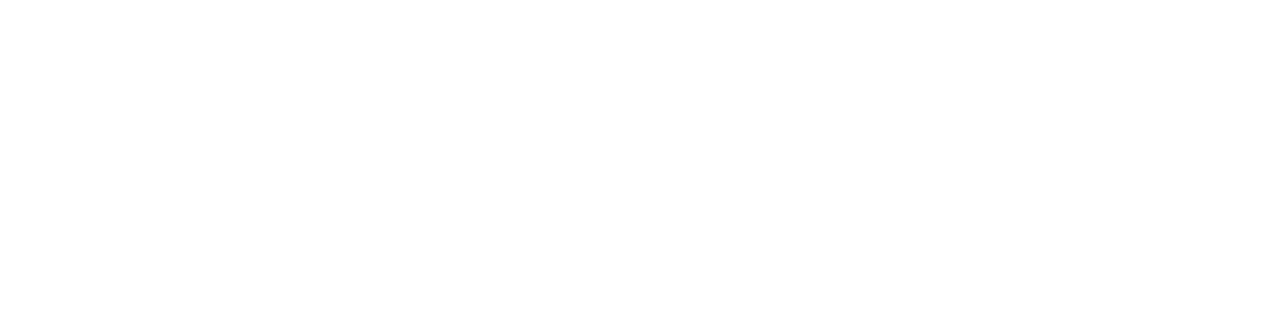
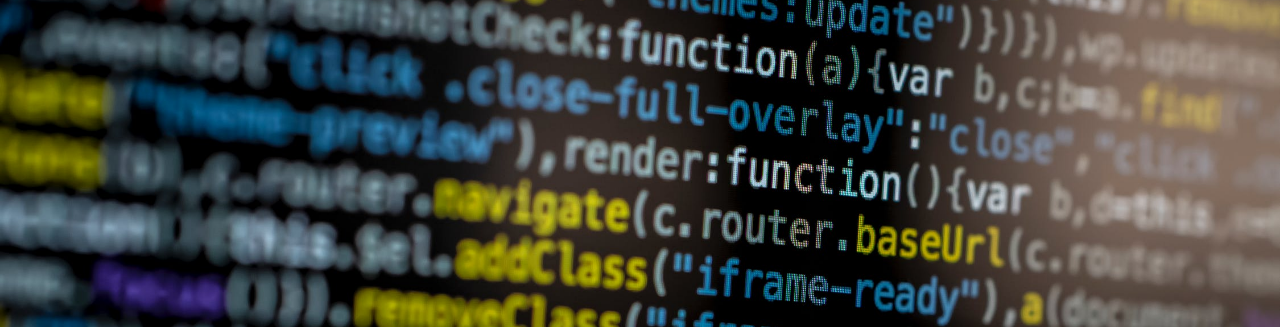
Before and after one commit to SquintyB/startup-page, a plain HTML site: page index.html in a window 1280 px wide. Shown: the top 327 px of the page. Drawn offline with nearby package versions, Linux system fonts and the light colour scheme.

Commit message:
Update style.css
Trying to fix background image not loading

```diff
--- a/css/style.css
+++ b/css/style.css
@@ -3,7 +3,7 @@ html {
   width: 100%;
   height: 100%;
   font-family: "Montserrat", sans-serif;
-  background: url(./img/header.jpeg) no-repeat center fixed;
+  background: url(../img/header.jpeg) no-repeat center fixed;
   background-size: cover;
 }
 
```
